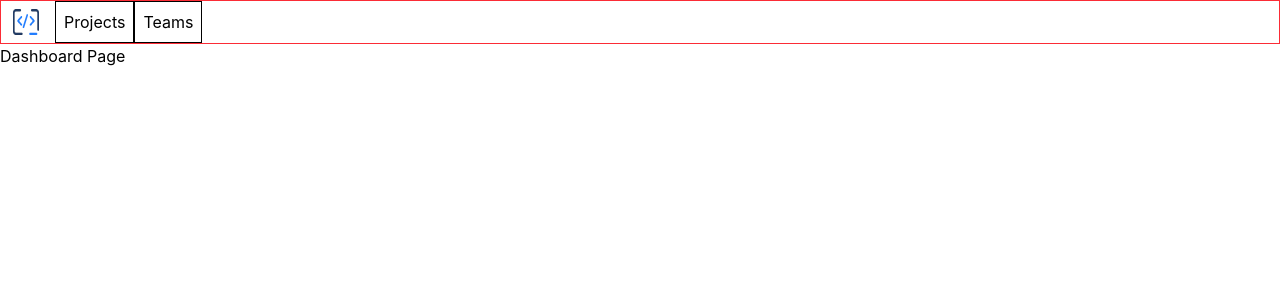
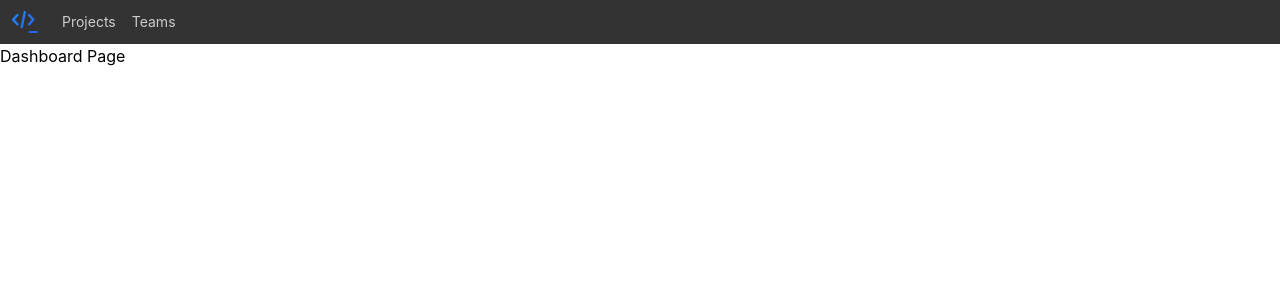
Before and after one commit to yuhyeon99/dev-web-ide, a React (Vite) app in the folder FE/: page / in a window 1280 px wide. Shown: the top 300 px of the page. Built offline with nearby package versions, Linux system fonts and the light colour scheme.

Commit message:
style: 헤더 어두운 테마 스타일 적용

```diff
--- a/FE/src/widget/header/ui/Header.tsx
+++ b/FE/src/widget/header/ui/Header.tsx
@@ -1,23 +1,23 @@
-import logo from '@/assets/images/logo.png';
+import logo from '@/assets/images/logo.svg';
 
 export const Header = () => {
     return (
-        <header className="w-full border border-red-500 h-11 flex pl-3">
+        <header className="w-full h-11 flex pl-3 bg-[#333333] text-[#cccccc] text-sm select-none">
             <div className="logo flex items-center">
-              <img className="w-6.5 h-6.5" src={logo} alt="Logo" />
+              <img className="w-6.5" src={logo} alt="Logo" />
             </div>
             <div className="dropdown-menu flex relative h-full items-center pl-4">
               <ul className="flex h-full">
-                <li className="h-full relative border flex items-center group cursor-pointer px-2">
+                <li className="h-full relative flex items-center group px-2">
                   <p>Projects</p>
-                  <ul className="absolute top-full left-0 w-2xs border hidden group-hover:block">
+                  <ul className="absolute top-full left-0 w-2xs hidden group-hover:block cursor-pointer">
                     <li>New Projects</li>
                     <li>Open Projects</li>
                   </ul>
                 </li>
-                <li className="h-full relative border flex items-center group cursor-pointer px-2">
+                <li className="h-full relative flex items-center group px-2">
                   <p>Teams</p>
-                  <ul className="absolute top-full left-0 w-2xs border hidden group-hover:block">
+                  <ul className="absolute top-full left-0 w-2xs hidden group-hover:block cursor-pointer">
                     <li>Invite Member</li>
                     <li>Team Settings</li>
                     <li>Permissions</li>
```
Also changed, not shown: FE/src/assets/images/logo.png, FE/src/assets/images/logo.svg (added).
